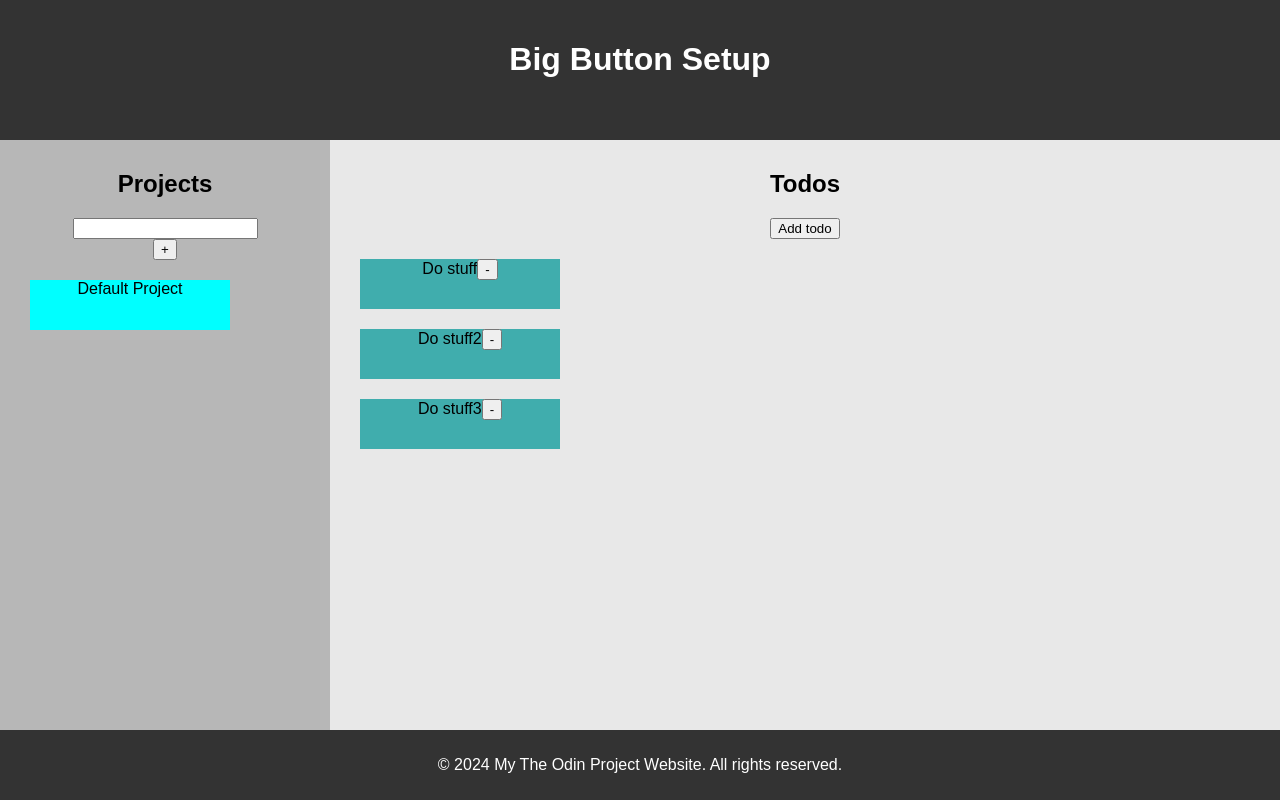
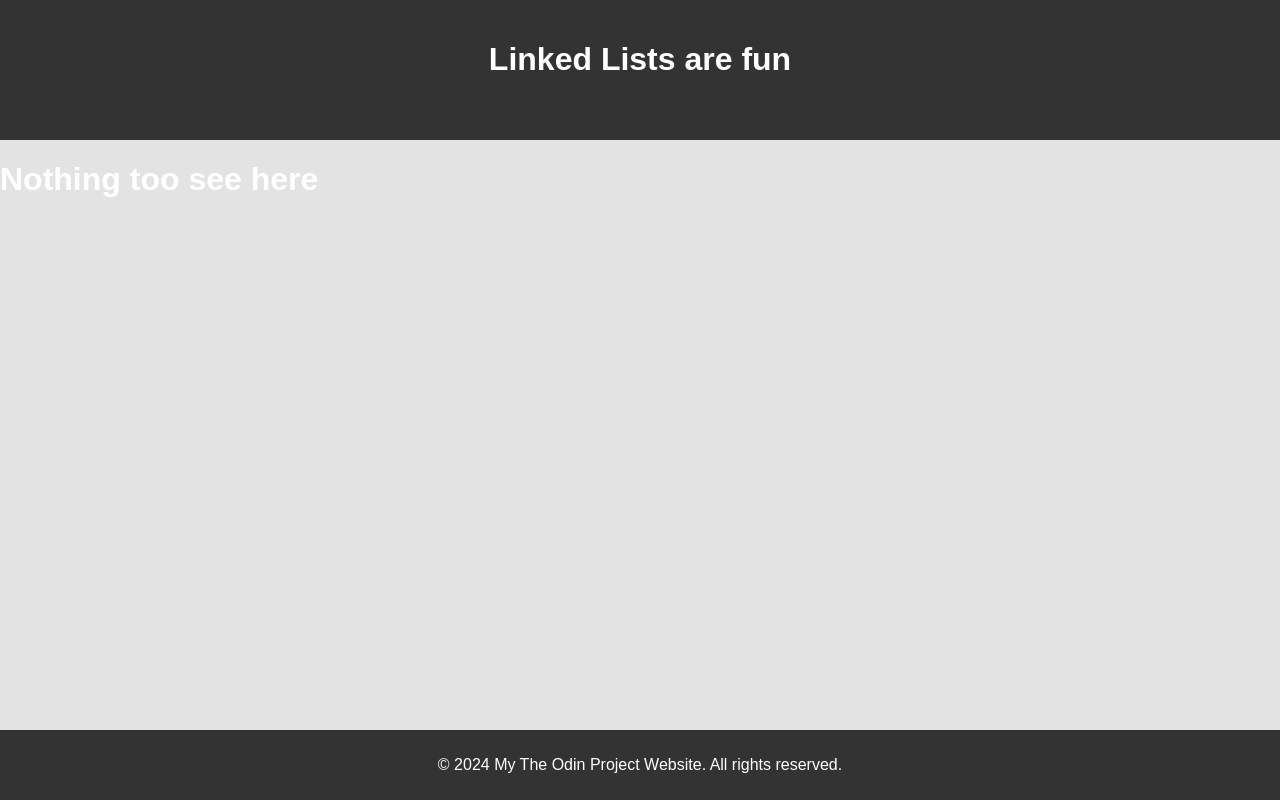
Before and after one commit to Smaddermand/odin-linked-lists, a website built with webpack: page src/index.html in a window 1280 px wide. Built offline with nearby package versions, Linux system fonts and the light colour scheme.

Commit message:
Create basic structure for project

```diff
--- a/src/dom.js
+++ b/src/dom.js
@@ -1,6 +1,23 @@
-// // src/dom.js
+// src/dom.js
 
-import { TodoApp } from './todo';
+// This file is for manipulating the DOM
+
+import LinkedList from './linkedlist';
+
+
+const newLinkedList = new LinkedList();
+
+
+
+
+
+
+
+
+
+
+// OLD code examples for inspiration
+/*
 
 // Instantiate your TodoApp - if I should want to manipulate the todo app here..
 const myTodoApp = new TodoApp();
--- a/src/index.html
+++ b/src/index.html
@@ -3,59 +3,18 @@
 <head>
     <meta charset="UTF-8">
     <meta name="viewport" content="width=device-width, initial-scale=1.0">
-    <title>Hello World</title>
+    <title>Linked Lists</title>
     <link rel="stylesheet" href="style.css">
 </head>
 <body>
     <header><div class="divHeading">
-            <h1 class="BigButton">Big Button Setup</h1>
+            <h1>Linked Lists are fun</h1>
         </div>
     </header>
 
     <main>
+        <h1>Nothing too see here</h1>
 
-        <div class="container">
-            <section class="projects">
-                <h2>Projects</h2>
-                    <!-- <dialog id="new-project"> -->
-                        <div class="form-wrapper">
-                            <form class="form" id="newproject-form">
-                                <div class="form-column">
-                                    <label for="name"></label>
-                                    <input type="text" name="name" id="name">
-                                </div>
-                                <button type="submit" class="newproject-submit" id="newproject-submit">+</button>
-                            </form>
-                        </div>
-                    <!-- </dialog> -->
-
-                <div class="projectlist">This will fill with projects</div>
-
-            </section>
-
-            <section class="todos">
-                <h2>Todos</h2>
-                <button class="newtodo-btn" id="newtodo-btn">Add todo</button>
-                <dialog id="newtodo-dialog">
-                    <div class="todoform-wrapper">
-                        <form class="form" id="newtodo-form">
-                            <div class="form-column">
-                                <label for="description">Description</label>
-                                <input type="text" name="description" id="description">
-
-                                <label for="completed">completed</label>
-                                <input type="checkbox" name="completed" id="completed">
-                            </div>
-                            <button type="button" value="cancel" onclick="document.getElementById('newtodo-dialog').close()">Cancel</button>
-                            <button type="submit" class="newtodo-submit">Add to project</button>
-                        </form>
-                    </div>
-                </dialog>
-
-                <div class="todolist">
-                 </div>
-            </section>
-        </div>
     </main>
 
     <footer>
--- a/src/todo.js
+++ b/src/linkedlist.js
@@ -1,7 +1,30 @@
-/* eslint-disable import/prefer-default-export */
-/* eslint-disable max-classes-per-file */
-// src/todo.js
+// src/linkedlist.js
 
+import { Node } from "./node";
+
+
+
+export default class LinkedList{
+    constructor(){
+        this.head = null;
+    }
+}
+
+
+
+
+
+
+
+
+
+
+
+
+
+// Old code examples for inspiration
+
+/*
 
 class Todo {
     constructor(description){
@@ -66,3 +89,8 @@ export class TodoApp{
 
     static Project = Project;
 }
+
+
+
+
+*/
--- /dev/null
+++ b/src/node.js
@@ -0,0 +1,11 @@
+// src/node.js
+
+// This contains the Node class
+
+
+export default class Node {
+    constructor(value = null, nextNode = null){
+        this.value = value;
+        this.nextNode = nextNode;
+    }
+}
--- a/src/style.css
+++ b/src/style.css
@@ -37,50 +37,6 @@ footer {
     width: 100%;
 }
 
-.container{
-    display: flex;
-    flex-grow: 1;
-}
-
-.projects{
-    flex:1;
-    padding: 10px;
-    background-color: #b7b7b7;
-    text-align: center;
-}
-
-.project{
-    background-color:aqua;
-    height: 50px;
-    width: 200px;
-    margin: 20px;
-
-}
-
-.project:hover{
-    background-color: rgb(86, 126, 195);
-}
-
-.todo{
-    background-color:rgb(64, 173, 173);
-    height: 50px;
-    width: 200px;
-    margin: 20px;
-}
-
-.todo:hover{
-    background-color: rgb(86, 126, 195);
-}
-
-
-.todos{
-    flex: 3;
-    padding: 10px;
-    background-color: #e8e8e8;
-    text-align: center;
-}
-
-
 
 h1 {
     color: #ffffff;
```
Also changed, not shown: todo.txt (+6 -16 lines), README.md, 1 other file.
